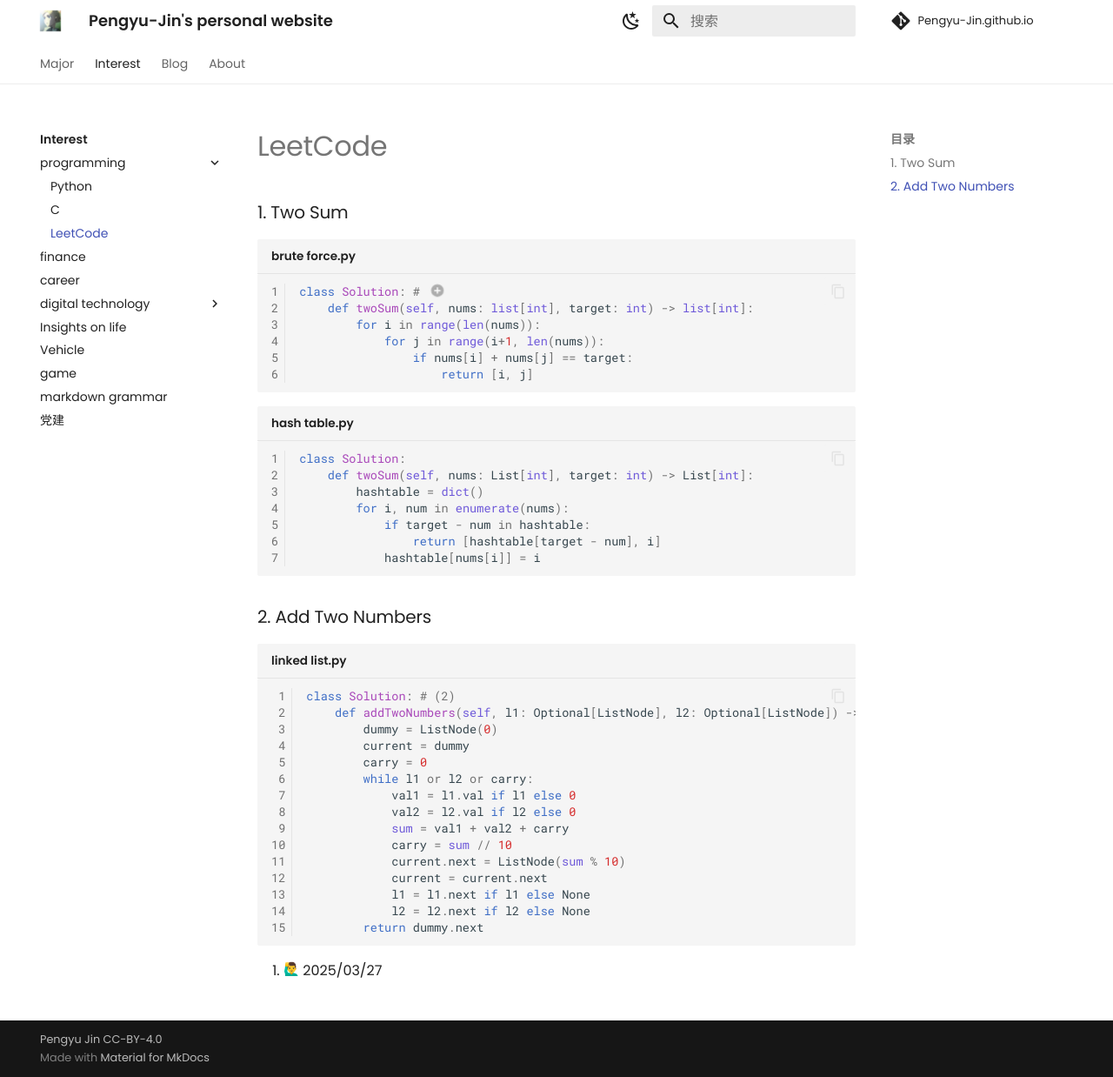
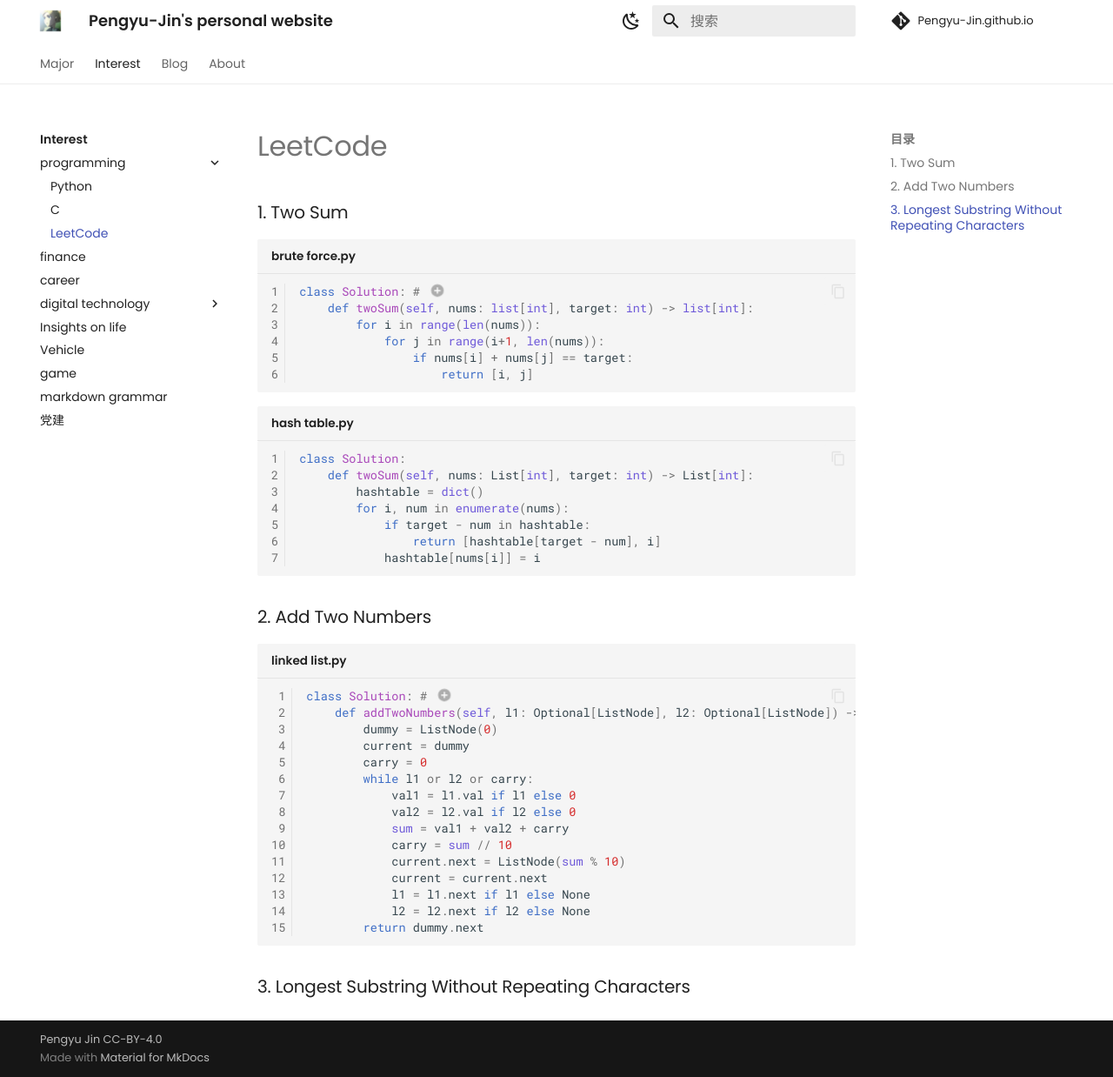
Before and after one commit to Pengyu-Jin/Pengyu-Jin.github.io, an MkDocs documentation site: the page built from docs/interest/programming/leetcode.md, in a window 1280 px wide and 1238 px high. Shown: the whole window at 87% size. Built offline with MkDocs 1.6.1 and Material for MkDocs 9.7.7, drawn with Linux system fonts in a browser that asks for light colours; emoji names are drawn with the system emoji font; comment, search, counter and statistics services are not loaded; a style sheet for code colours, icons or effects is not loaded.

Commit message:
update leetcode

````diff
--- a/docs/interest/programming/leetcode.md
+++ b/docs/interest/programming/leetcode.md
@@ -26,7 +26,7 @@
 ### 2. Add Two Numbers
 
 ```py title="linked list.py"
-class Solution: # (2)
+class Solution: # (1)
     def addTwoNumbers(self, l1: Optional[ListNode], l2: Optional[ListNode]) -> Optional[ListNode]:
         dummy = ListNode(0)
         current = dummy
@@ -43,4 +43,6 @@
         return dummy.next
 ```
 
-2.  :man_raising_hand: 2025/03/27
+1.  :man_raising_hand: 2025/03/27
+
+### 3. Longest Substring Without Repeating Characters
````
